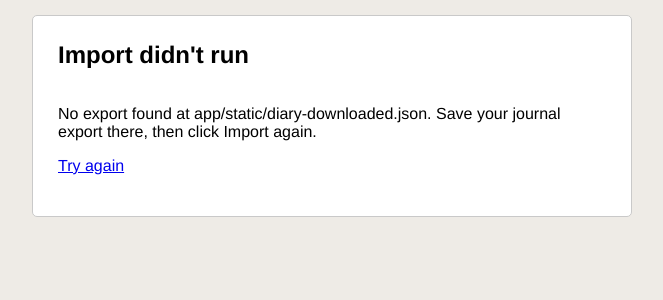
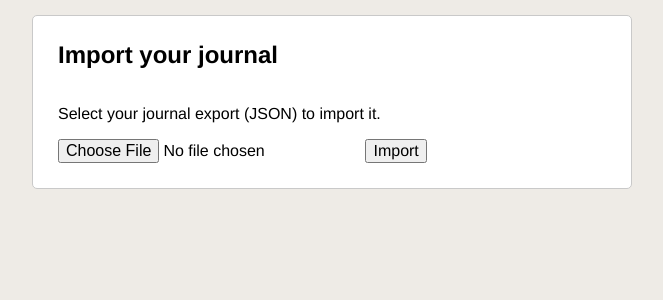
Before and after one commit to HaloZero/journal_formatter, a Flask app: page /import in a window 1280 px wide. Shown: the part 42-342 px from the top of the page, without its empty margins (308-971 px from the left). Run offline with Flask 3, Linux system fonts and the light colour scheme; some libraries are stand-ins or nearby versions.

Commit message:
Better import process

```diff
--- a/app/routes.py
+++ b/app/routes.py
@@ -1,7 +1,6 @@
 import calendar
 import json
 import logging
-import os
 import pdb
 import nltk
 import random
@@ -21,9 +20,6 @@ from app.analyzer import JournalEntryAnalyzer
 from app.importer import DailyDiaryJournalEntry, JournalImporter
 from app.photo_importer import PhotoImporter
 from app.parsers import DateRangeParser, RequestLengthStyle
-
-APP_ROOT = os.path.dirname(os.path.abspath(__file__))   # refers to application_top
-APP_STATIC = os.path.join(APP_ROOT, 'static')
 
 logger = logging.getLogger('journal.import')
 
@@ -370,34 +366,33 @@ def _calculate_years_for_selector():
 
 	return years
 
-@app.route('/import')
+@app.route('/import', methods=['GET', 'POST'])
 def import_entries():
 	global operation_threads
 
-	filepath = os.path.join(APP_STATIC, 'diary-downloaded.json')
+	if request.method == 'GET':
+		return render_template('import.html')
 
-	if not os.path.exists(filepath):
-		logger.warning("Import requested but %s does not exist", filepath)
+	uploaded_file = request.files.get('export_file')
+	if not uploaded_file or not uploaded_file.filename:
+		logger.warning("Import submitted with no file selected")
 		return render_template('analyze.html', error=(
-			"No export found at app/static/diary-downloaded.json. "
-			"Save your journal export there, then click Import again."
+			"Choose a journal export file to import."
 		))
 
 	try:
-		with open(filepath) as f:
-			data = json.load(f)
+		data = json.load(uploaded_file.stream)
 		entries = DailyDiaryJournalEntry.mapFromJSON(data)
 	except (json.JSONDecodeError, KeyError, TypeError) as error:
-		logger.error("Could not read %s: %s", filepath, error)
+		logger.error("Could not read uploaded file %s: %s", uploaded_file.filename, error)
 		return render_template('analyze.html', error=(
-			"app/static/diary-downloaded.json couldn't be read ({}). "
-			"Check that it's valid JSON in the expected format."
-		).format(error))
+			"{} couldn't be read ({}). Check that it's valid JSON in the expected format."
+		).format(uploaded_file.filename, error))
 
 	thread_id = random.randint(0, 10000)
 	operation_threads[thread_id] = JournalImporter(entries)
 	operation_threads[thread_id].run()
-	logger.info("Imported %d entries from %s", len(entries), filepath)
+	logger.info("Imported %d entries from uploaded file %s", len(entries), uploaded_file.filename)
 
 	return render_template('analyze.html', thread_id=thread_id)
 
--- /dev/null
+++ b/app/templates/import.html
@@ -0,0 +1,19 @@
+<!DOCTYPE html>
+<html>
+{% include "_head.html" %}
+<body>
+
+{% include "_header_nav.html" %}
+
+<div class="content">
+	<div class="empty-state">
+		<h2>Import your journal</h2>
+		<p>Select your journal export (JSON) to import it.</p>
+		<form method="post" action="/import" enctype="multipart/form-data">
+			<input type="file" name="export_file" accept="application/json,.json" required>
+			<button type="submit">Import</button>
+		</form>
+	</div>
+</div>
+</body>
+</html>
--- a/app/templates/welcome.html
+++ b/app/templates/welcome.html
@@ -10,8 +10,8 @@
 		<h2>Let's get your journal in here</h2>
 		<p>No entries yet. Here's how to set things up:</p>
 		<ol>
-			<li>Export your journal to JSON and save it as <code>app/static/diary-downloaded.json</code> (see the README for the format).</li>
-			<li>Click <a href="/import">Import</a> to load your entries.</li>
+			<li>Export your journal to JSON (see the README for the expected format).</li>
+			<li>Click <a href="/import">Import</a> and upload the export to load your entries.</li>
 			<li>Visit <a href="/status">Status</a> to analyze entries (names, places, word/sentence counts) and scan in photos from <code>data/photos/</code>.</li>
 		</ol>
 	</div>
--- a/config.py
+++ b/config.py
@@ -10,3 +10,4 @@ class Config:
 	SPACY_MODEL = os.environ.get('SPACY_MODEL', 'en_core_web_lg')
 	TIMELINE_GAP_DAYS = int(os.environ.get('TIMELINE_GAP_DAYS', '14'))
 	PHOTO_SOURCE_DIR = os.environ.get('PHOTO_SOURCE_DIR') or os.path.join(DATA_DIR, 'photos')
+	MAX_CONTENT_LENGTH = 20 * 1024 * 1024  # cap uploads (journal export via /import) at 20MB
```
Also changed, not shown: CHANGELOG.md, README.md, 1 other file.
